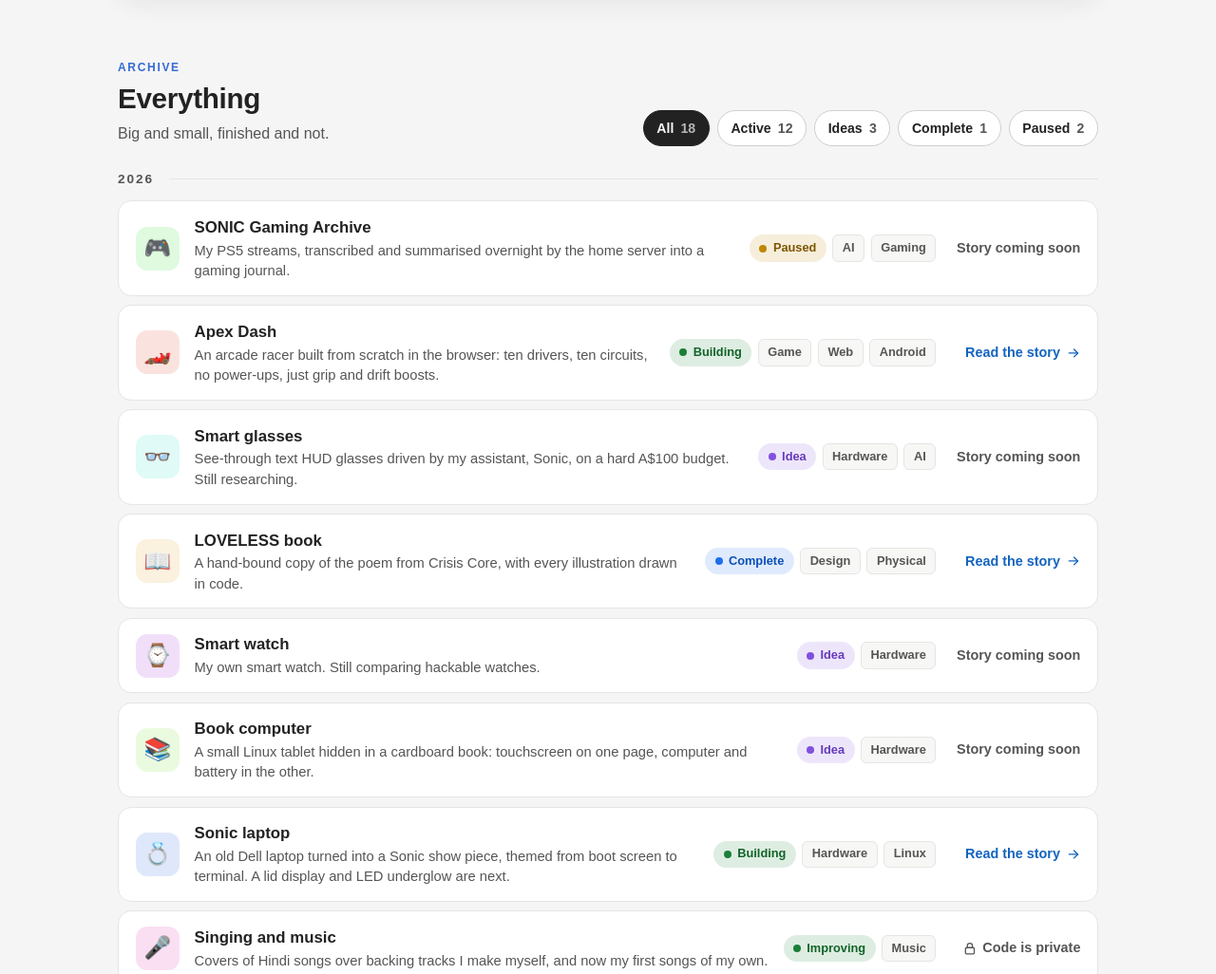
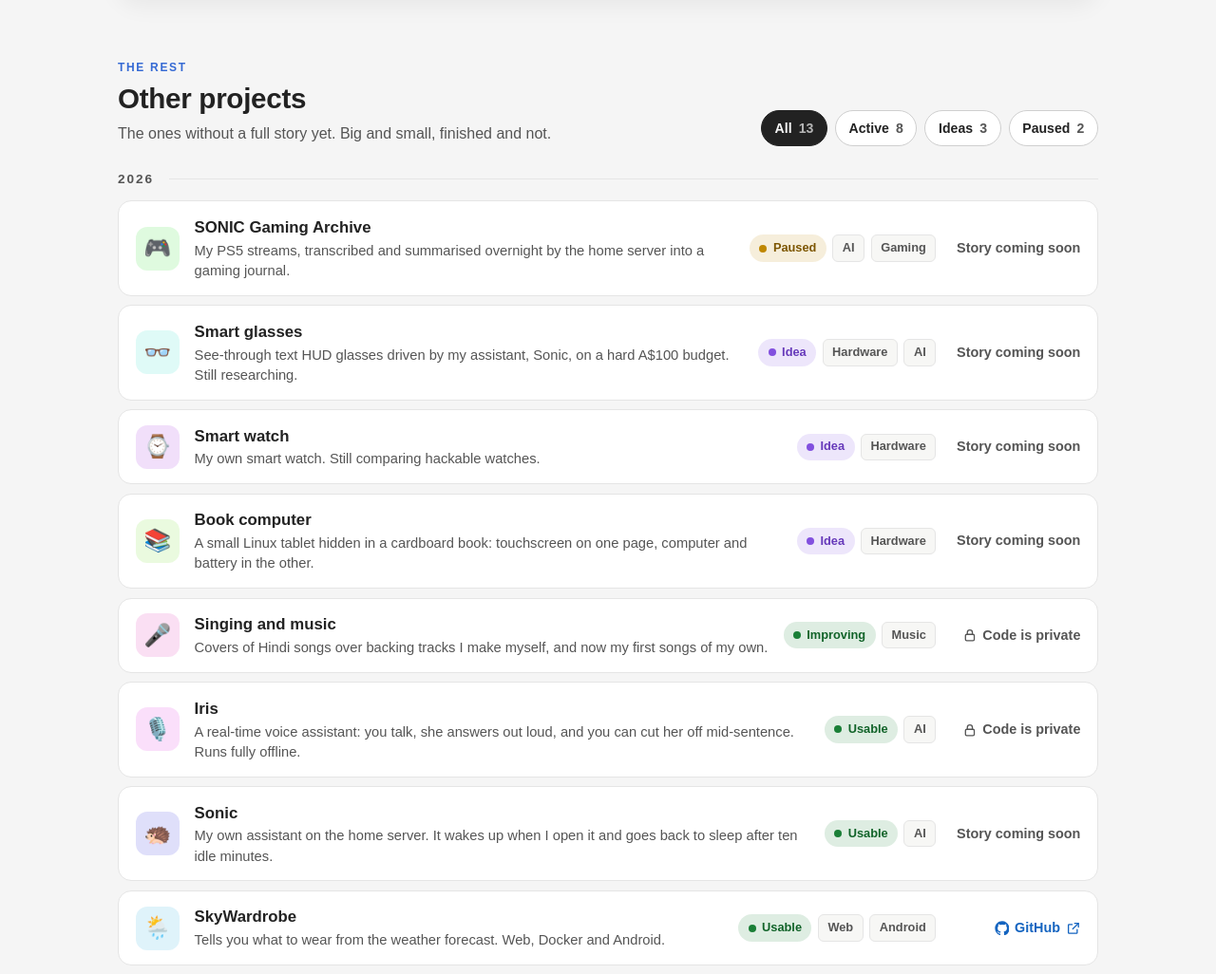
Before and after one commit to Partypants16/partypants16.github.io, a plain HTML site: page projects.html in a window 1280 px wide. Shown: the part 2873-3899 px from the top of the page at 95% size. Drawn offline with Linux system fonts and the light colour scheme.

Commit message:
Projects: the list under the stories shows only the projects without one
"Everything" becomes "Other projects" (eyebrow "The rest"), and its filter
counts cover only that list. Hinglish lines updated.

Co-Authored-By: Claude Opus 5.5 <noreply@anthropic.com>

```diff
--- a/hinglish.js
+++ b/hinglish.js
@@ -200,9 +200,9 @@ const HINGLISH = {
     "Featured": "Khaas",
     "The full story": "Poori kahaani",
     "Projects with every decision, experiment and dead end written up.": "Woh projects jinke har faisle, experiment aur dead end ki kahaani likhi hai.",
-    "Archive": "Archive",
-    "Everything": "Sab kuch",
-    "Big and small, finished and not.": "Bade aur chhote, poore aur adhoore.",
+    "The rest": "Baaki sab",
+    "Other projects": "Baaki projects",
+    "The ones without a full story yet. Big and small, finished and not.": "Jinki poori kahaani abhi likhi nahi gayi. Bade aur chhote, poore aur adhoore.",
     "Filter projects": "Projects filter karo",
     "No projects here yet.": "Yahan abhi koi project nahi hai.",
     "Turn on JavaScript to see the projects.": "Projects dekhne ke liye JavaScript on karo.",
--- a/projects.html
+++ b/projects.html
@@ -62,9 +62,9 @@
     <section class="pj-section" aria-labelledby="archive-title">
       <div class="pj-section-head">
         <div>
-          <span class="pj-eyebrow">Archive</span>
-          <h2 id="archive-title">Everything</h2>
-          <p class="pj-lead">Big and small, finished and not.</p>
+          <span class="pj-eyebrow">The rest</span>
+          <h2 id="archive-title">Other projects</h2>
+          <p class="pj-lead">The ones without a full story yet. Big and small, finished and not.</p>
         </div>
         <div class="chip-row" id="filters" role="group" aria-label="Filter projects"></div>
       </div>
--- a/projects.js
+++ b/projects.js
@@ -118,6 +118,8 @@
 
   const stage = p => STAGES[p.status] || STAGES.idea;
   const hasStory = p => Array.isArray(p.events) && p.events.length > 0;
+  // Featured projects get a card in "The full story"; the rest are rows under "Other projects".
+  const isFeatured = p => p.featured && hasStory(p);
   const repoUrl = p => (p.repo && !p.repo.private ? "https://github.com/" + p.repo.name : null);
   const storyUrl = p => "project.html?p=" + encodeURIComponent(p.slug);
   const claudeUrl = p => "claude.html?project=" + encodeURIComponent(p.claudeProject);
@@ -176,7 +178,7 @@
       $("stats").append(tile);
     });
 
-    const featured = PROJECTS.filter(p => p.featured && hasStory(p));
+    const featured = PROJECTS.filter(isFeatured);
     $("featured").hidden = featured.length === 0;
     featured.forEach(p => $("featured-list").append(featureCard(p)));
 
@@ -234,8 +236,9 @@
   }
 
   function renderArchive(list, filters, empty) {
-    // Newest start first, in one block per year.
-    const sorted = PROJECTS.slice().sort((a, b) => String(b.started).localeCompare(String(a.started)));
+    // Only the projects without a featured story. Newest start first, in one block per year.
+    const others = PROJECTS.filter(p => !isFeatured(p));
+    const sorted = others.slice().sort((a, b) => String(b.started).localeCompare(String(a.started)));
     const years = new Map();
     sorted.forEach(p => {
       const year = String(p.started).slice(0, 4);
@@ -251,13 +254,13 @@
     });
 
     const counts = {};
-    PROJECTS.forEach(p => { counts[stage(p)[1]] = (counts[stage(p)[1]] || 0) + 1; });
+    others.forEach(p => { counts[stage(p)[1]] = (counts[stage(p)[1]] || 0) + 1; });
     let current = new URLSearchParams(location.search).get("status") || "all";
     if (current !== "all" && !counts[current]) current = "all";
 
     const chips = [];
     GROUPS.forEach(([id, label]) => {
-      const number = id === "all" ? PROJECTS.length : counts[id];
+      const number = id === "all" ? others.length : counts[id];
       if (!number) return;
       const chip = el("button", "pj-chip");
       chip.type = "button";
```
